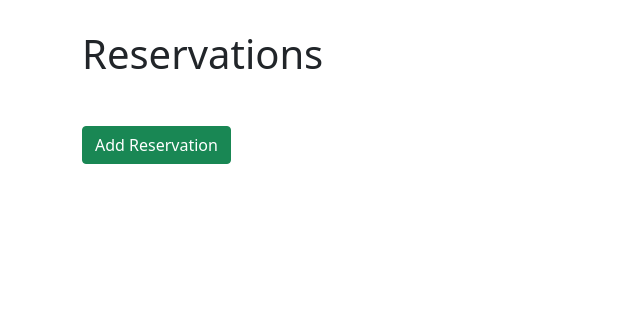
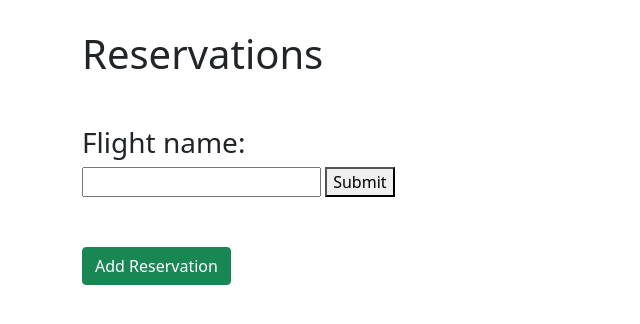
Before and after one commit to Piotreqsl/BD2Project, a Django app: page /reservation/ in a window 1280 px wide. Shown: the part 90-414 px from the top of the page, without its empty margins (0-640 px from the left). Run offline with Django 4.2, Linux system fonts and the light colour scheme; the visitor is signed in with stand-in values (Sample User, id 1); data that the repository does not hold is empty; some libraries are stand-ins or nearby versions.

Commit message:
reservation list search

```diff
--- a/BD2_Project/Airplanes/templates/Airplanes/reservation_list.html
+++ /dev/null
@@ -1,24 +0,0 @@
-{% extends 'base.html' %}
-{% block content %}
-<div style="margin-top: 30px;" class="container">
-  <h1 class="mb-5">Reservations</h1>
-
-  {% for res in reservation_list %}
-    <div class="card mb-3">
-      <div class="card-body d-flex align-items-center justify-content-between">
-        <h5 class="card-title mb-0">
-          <a href="{% url 'airplanes:reservation_detail' res.id %}">
-            {{ res.person }} - {{ res.flight }}
-          </a>
-        </h5>
-        <div>
-          <a href="{% url 'airplanes:reservation_update' res.id %}" class="btn btn-primary">Edit</a>
-          <a href="{% url 'airplanes:reservation_delete' res.id %}" class="btn btn-danger ml-2">Delete</a>
-        </div>
-      </div>
-    </div>
-  {% endfor %}
-
-  <a href="{% url 'airplanes:reservation_create' %}" class="btn btn-success">Add Reservation</a>
-</div>
-{% endblock %}
--- /dev/null
+++ b/BD2_Project/Airplanes/templates/reservation_list.html
@@ -0,0 +1,36 @@
+{% extends 'base.html' %}
+{% block content %}
+<div style="margin-top: 30px;" class="container">
+  <h1 class="mb-5">Reservations</h1>
+
+    <form method="post" style="margin-bottom: 50px">
+        {% csrf_token %}
+      <h3>Flight name: </h3>
+        <input name="flight_name" type="text" id="flight_name">
+        <button type="submit" name="submit">Submit</button>
+    </form>
+
+  {% for res in reservation_list %}
+    <div class="card mb-3">
+      <div class="card-body d-flex align-items-center justify-content-between">
+        <h5 class="card-title mb-0">
+          <a href="{% url 'airplanes:reservation_detail' res.id %}">
+            {{ res.person }} - {{ res.flight }}
+          </a>
+        </h5>
+        <div>
+          {% if res.status == "PENDING" %}
+          <a href="{% url 'airplanes:accept_reservation' res.id %}" class="btn btn-warning">Accept</a>
+          {% endif %}
+          {% if res.status == "PENDING" %}
+            <a href="{% url 'airplanes:reservation_delete' res.id %}" class="btn btn-danger ml-2">Cancel</a>
+          {% endif %}
+            <a href="{% url 'airplanes:reservation_update' res.id %}" class="btn btn-primary">Edit</a>
+        </div>
+      </div>
+    </div>
+  {% endfor %}
+
+  <a href="{% url 'airplanes:reservation_create' %}" class="btn btn-success">Add Reservation</a>
+</div>
+{% endblock %}
--- a/BD2_Project/Airplanes/urls.py
+++ b/BD2_Project/Airplanes/urls.py
@@ -30,11 +30,12 @@ urlpatterns = [
     path("passenger/<int:pk>/update", views.PassengerUpdateView.as_view(), name="passenger_update"),
     path("passenger/<int:pk>/delete", views.PassengerDeleteView.as_view(), name="passenger_delete"),
 
-    path("reservation/", views.ReservationListView.as_view(), name="all_reservations"),
+    path("accept_reservation/<int:reservation_id>", views.accept_reservation, name='accept_reservation'),
+    path("reservation/", views.reservation_list, name="all_reservations"),
     path("reservation/<int:pk>", views.ReservationDetailView.as_view(), name="reservation_detail"),
     path("reservation/create", views.ReservationCreateView.as_view(), name="reservation_create"),
     path("reservation/<int:pk>/update", views.ReservationUpdateView.as_view(), name="reservation_update"),
-    path("reservation/<int:pk>/delete", views.ReservationDeleteView.as_view(), name="reservation_delete"),
+    path("reservation/<int:reservation_pk>/delete", views.cancel_reservation_manager, name="reservation_delete"),
     path("logout/", views.logout_user, name="logout"),
     path("login/", views.login_user, name="login"),
     path("register/", views.register_user, name="register"),
--- a/BD2_Project/Airplanes/views.py
+++ b/BD2_Project/Airplanes/views.py
@@ -1,3 +1,4 @@
+from django.contrib.admin.views.decorators import staff_member_required
 from django.contrib.auth import authenticate, login, logout
 from django.contrib.auth.decorators import login_required
 from django.shortcuts import render, redirect
@@ -83,19 +84,20 @@ def flight_search_results_view(request):
     start_date = request.GET["start_date"]
     end_date = request.GET["end_date"]
 
-    arrival_airport = Airport.objects.get(name=arrival)
-    departure_airport = Airport.objects.get(name=departure)
+    flights = Flight.objects.all()
 
+    if arrival:
+        arrival_airport = Airport.objects.get(name=arrival)
+        flights = flights.filter(arrival_to=arrival_airport.id)
 
-    results = Flight.objects.filter(
-        arrival_to=arrival_airport.id,
-        departure_from=departure_airport.id,
-        departure_at__gte=start_date,
-        arrival_at__lte=end_date
-    )
+    if departure:
+        departure_airport = Airport.objects.get(name=departure)
+        flights = flights.filter(departure_from=departure_airport.id)
+
+    results = flights.filter(departure_at__gte=start_date, arrival_at__lte=end_date)
     return render(request, 'flight_search_results.html', {"flights": results})
 
-
+@login_required
 def book(request, pk):
     flight = Flight.objects.get(id=pk)
     if flight:
@@ -114,6 +116,30 @@ def cancel_reservation(request, reservation_pk):
 def manage_reservations(request):
     reservations = Reservation.objects.filter(person=request.user.profile, date__lte=timezone.now())
     return render(request, 'my_reservations.html', {"reservations": reservations})
+
+def accept_reservation(request, reservation_id):
+    Reservation.objects.filter(pk=reservation_id).update(status=Status.ACCEPTED)
+    return redirect('airplanes:all_reservations')
+
+@staff_member_required
+def cancel_reservation_manager(request, reservation_pk):
+    reservation = Reservation.objects.filter(pk=reservation_pk).update(status=Status.CANCELLED)
+    return redirect('airplanes:all_reservations')
+
+@staff_member_required
+def reservation_list(request):
+    reservations = Reservation.objects.all()
+    if request.method == "POST":
+        flight_name = request.POST.get("flight_name")
+        if flight_name == "":
+            results = reservations
+        else:
+            flight = Flight.objects.get(name=flight_name)
+            results = Reservation.objects.filter(flight=flight)
+        return render(request, 'reservation_list.html', {"reservation_list": results})
+    else:
+        return render(request, 'reservation_list.html', {"reservation_list": reservations})
+
 
 class AirportBaseView(View):
     model = Airport
```
Also changed, not shown: BD2_Project/Airplanes/templates/flight_search.html (+17 -5 lines), BD2_Project/Airplanes/templates/flight_search_results.html (+14 -3 lines).
